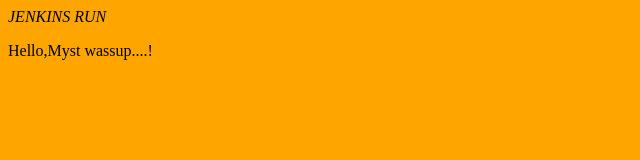
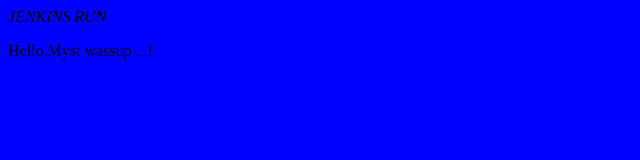
Before and after one commit to Deepak-RV/golf, a plain HTML site: page index.html in a window 1280 px wide. Shown: the whole page, without its empty margins (0-640 px from the left). Drawn offline with Linux system fonts and the light colour scheme.

Commit message:
changes 7

```diff
--- a/index.html
+++ b/index.html
@@ -1,6 +1,6 @@
 <html>
         <title>Sample</title>
-        <body style="background-color:orange;">
+        <body style="background-color:Blue;">
            <h style=font-style:italic;> JENKINS RUN </h>
            <p> Hello,Myst wassup....!</p>
         </body>
```
